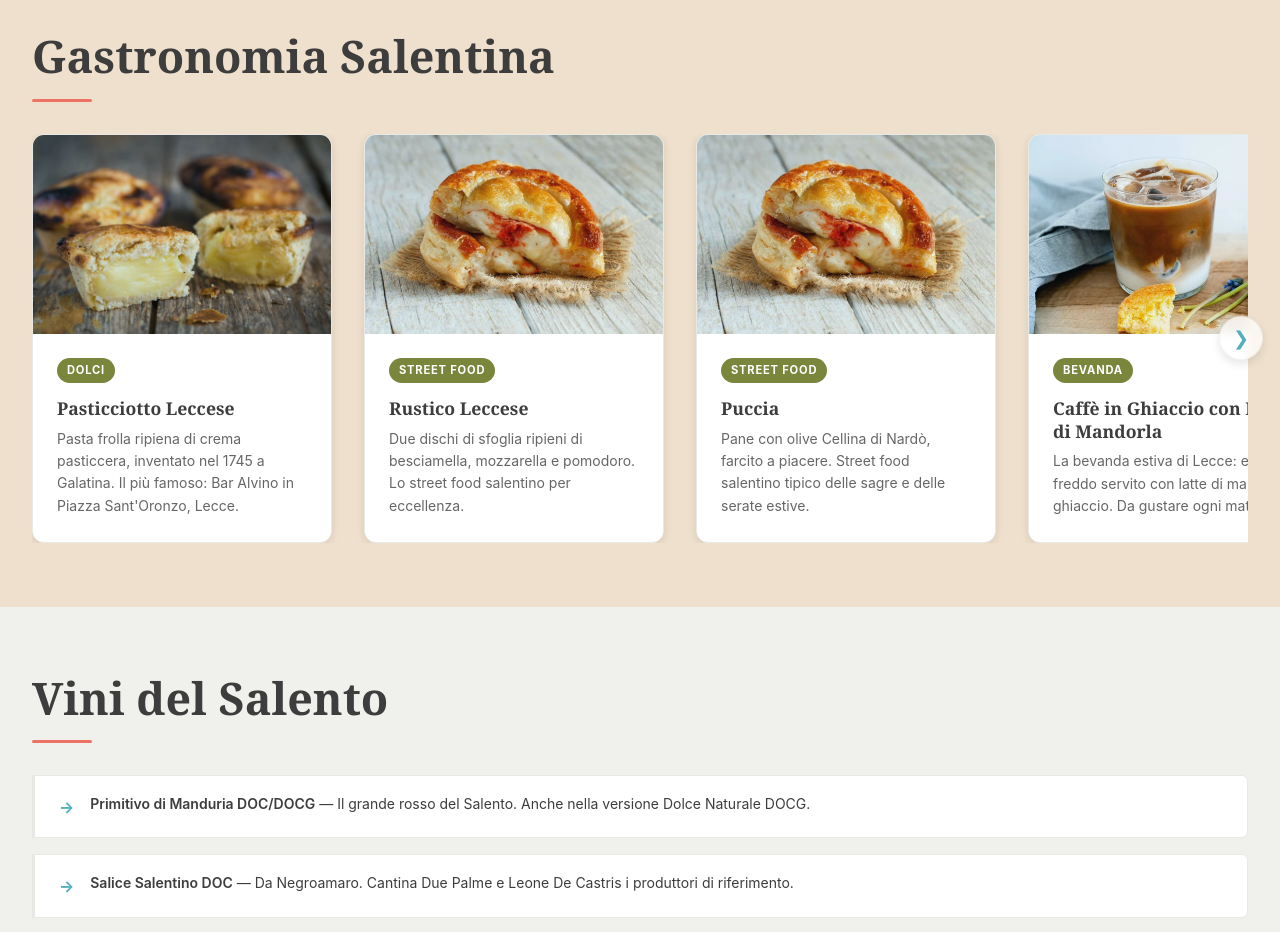
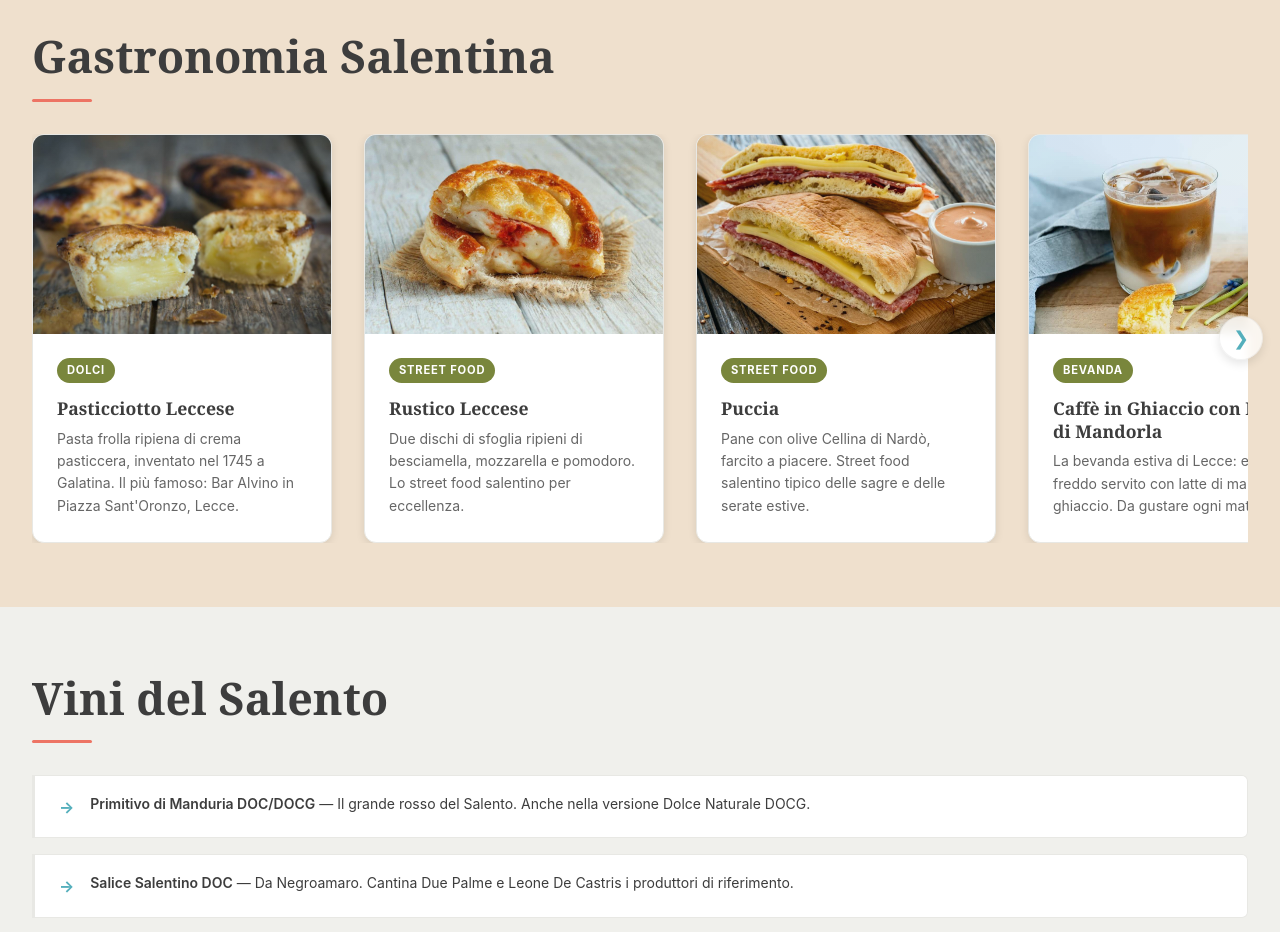
Before and after one commit to stivnico208-ops/puglia, a plain HTML site: page destinazioni/salento/index.html in a window 1280 px wide. Shown: the part 2620-3552 px from the top of the page. Drawn offline with nearby package versions, Linux system fonts and the light colour scheme.

Commit message:
Update image source in Salento index.html

```diff
--- a/destinazioni/salento/index.html
+++ b/destinazioni/salento/index.html
@@ -268,7 +268,7 @@
             </div>
           </article>
           <article class="exp-card">
-            <div class="exp-card__img"><img src="../../assets/img/salento/rustico.jpg"
+            <div class="exp-card__img"><img src="../../assets/img/salento/puccia.jpg"
                 alt="Puccia con olive cellina e ripieno di affettati" width="800" height="533" loading="lazy"></div>
             <div class="exp-card__body">
               <span class="exp-card__tag exp-card__tag--gastro">Street food</span>
```
